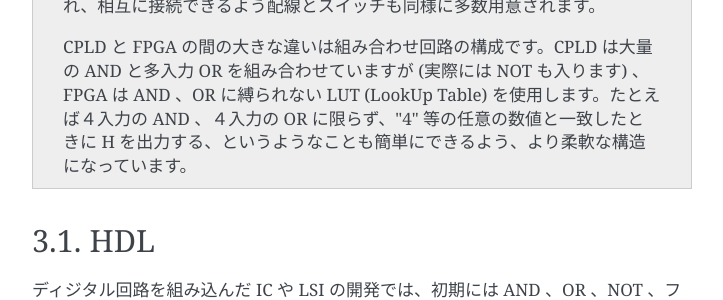
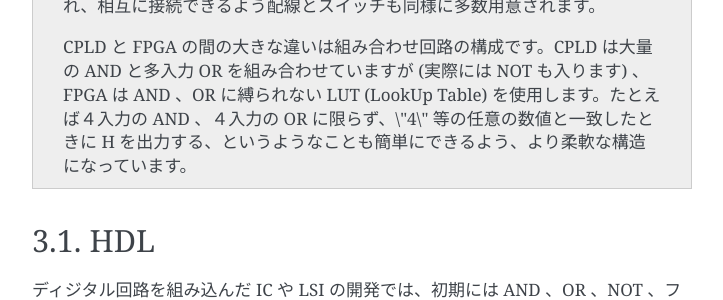
Before and after one commit to takagiwa/mt_reconftext, a Sphinx documentation site: the page built from source/03_fpga.rst, in a window 1280 px wide and 1400 px high, scrolled down 1282 px. Shown: the part 225-525 px from the top of the window, without its empty margins (388-1111 px from the left). Built offline with Sphinx 7.4.7, drawn with Linux system fonts in a browser that asks for light colours; some of the changed text lies outside the part shown.

Commit message:
fix some miss from 2018

```diff
--- a/source/03_fpga.rst
+++ b/source/03_fpga.rst
@@ -55,7 +55,7 @@ FPGA はディジタル信号を取り扱う IC、LSI の一種です。
 
  いずれも D フリップフロップと組み合わせ回路がセットになっており、その入力をプログラムするような形です。このセットがデバイスの中に多数組み込まれ、相互に接続できるよう配線とスイッチも同様に多数用意されます。
 
- CPLD と FPGA の間の大きな違いは組み合わせ回路の構成です。CPLD は大量の AND と多入力 OR を組み合わせていますが (実際には NOT も入ります) 、FPGA は AND 、OR に縛られない LUT (LookUp Table) を使用します。たとえば４入力の AND 、４入力の OR に限らず、"4" 等の任意の数値と一致したときに H を出力する、というようなことも簡単にできるよう、より柔軟な構造になっています。
+ CPLD と FPGA の間の大きな違いは組み合わせ回路の構成です。CPLD は大量の AND と多入力 OR を組み合わせていますが (実際には NOT も入ります) 、FPGA は AND 、OR に縛られない LUT (LookUp Table) を使用します。たとえば４入力の AND 、４入力の OR に限らず、\\"4\\" 等の任意の数値と一致したときに H を出力する、というようなことも簡単にできるよう、より柔軟な構造になっています。
 
 
 
```
Also changed, not shown: other parts of source/03_fpga.rst (+7 -1 lines), source/05_try.rst (+8 -1 lines).
